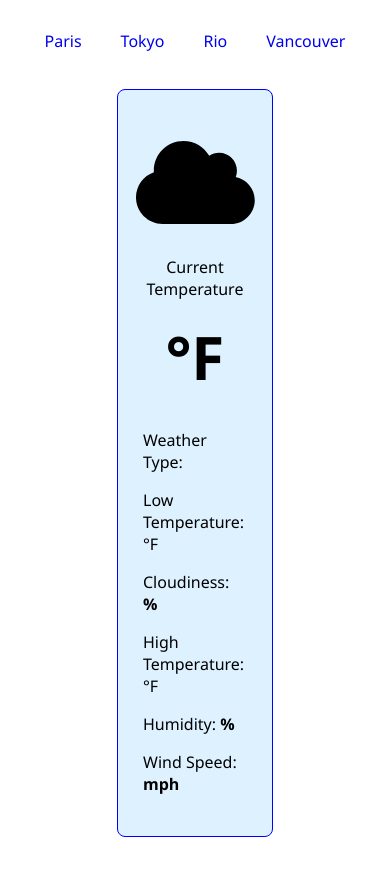
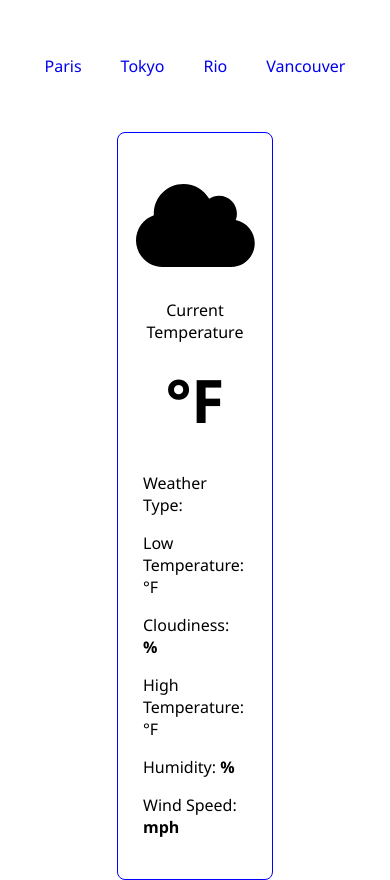
Before and after one commit to bridau19/dyn-web-exercise-two, a React (Create React App) app: page / in a window 390 px wide. Before the commit the page ends 844 px from the top, so only its background shows below. Built offline with nearby package versions, Linux system fonts and the light colour scheme.

Commit message:
added media query

```diff
--- a/src/App.css
+++ b/src/App.css
@@ -10,15 +10,18 @@
 }
 
 .App h1 {
-  font-size: 55px;
+  color: blue;
+  font-size: 30px;
   font-weight: 300;
+  margin: 55px 0 25px 0;
   text-align: center;
+  text-transform: uppercase;
 }
 
 .Navigation {
   display: flex;
   justify-content: space-around;
-  margin-top: 30px;
+  margin-top: 55px;
 
 }
 
@@ -35,7 +38,6 @@
 }
 
 .WeatherCard {
-  background-color: #DEF1FF;
   border: 1px solid blue;
   border-radius: 8px;
   position: absolute;
@@ -61,3 +63,9 @@
   display: inline-block;
   text-align: left;
 }
+
+@media (min-width: 800px) {
+  .App h1 {
+    font-size: 40px;
+  }
+}
--- a/src/components/WeatherCard.js
+++ b/src/components/WeatherCard.js
@@ -10,7 +10,9 @@ function WeatherCard({
     humidity,
     windSpeed,
 }) {
-    return <section className="WeatherCard">
+    return <section className="WeatherCard" style={{
+        backgroundColor: `rgba(222, 240, 255, ${cloudiness / 100})`,
+    }}>
         <div className="WeatherImageWrapper"> <WeatherImage weatherType={ weatherType } /> </div>
 
         <p> Current Temperature </p>
--- a/src/containers/Home.js
+++ b/src/containers/Home.js
@@ -66,7 +66,6 @@ function Home() {
                 <a href='/?city=rio' className={city==="rio" && "Active"}>Rio</a>
                 <a href='/?city=vancouver' className={city==="vancouver" && "Active"}>Vancouver</a>
                 </nav>
-
             </header>
             <h1>{ city }</h1>
             <WeatherCard
```
